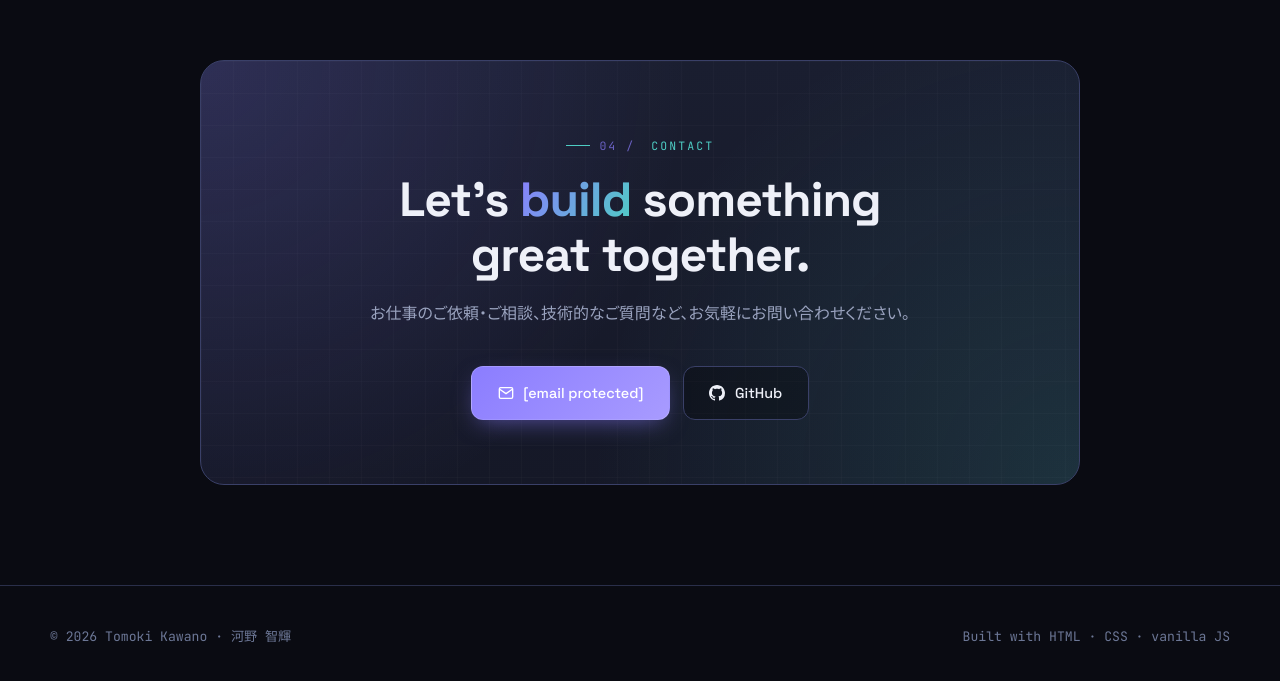
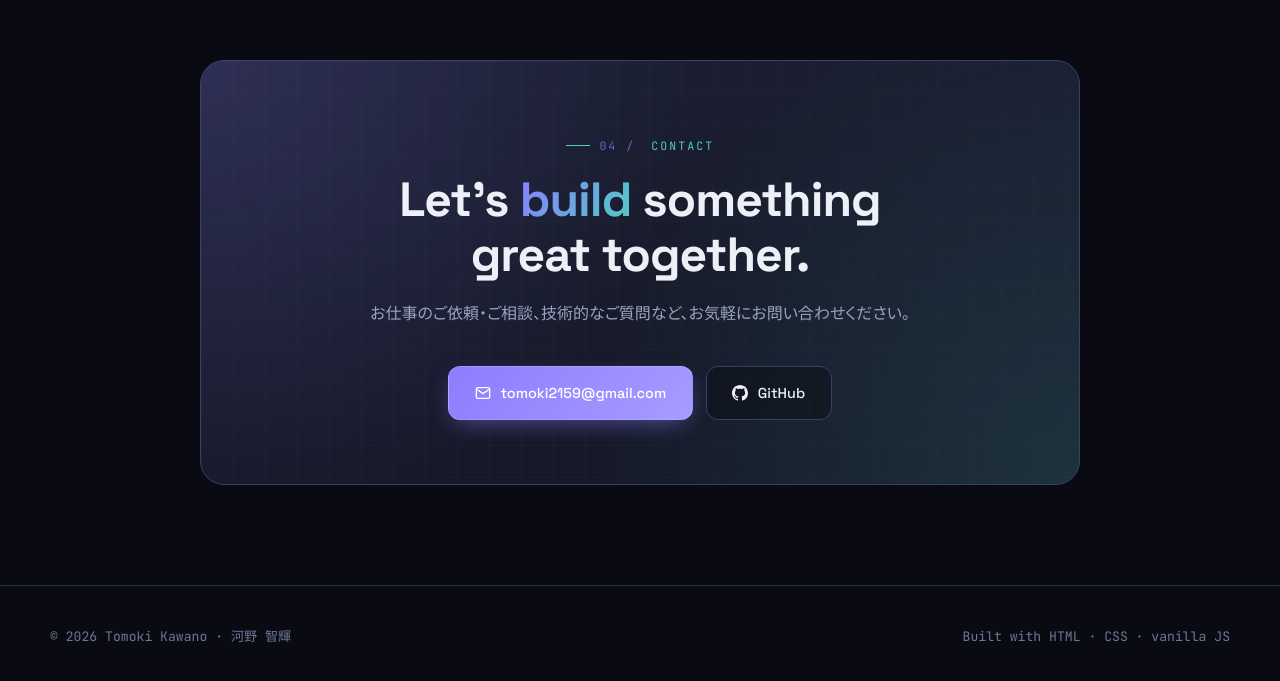
Before and after one commit to tomoki737/my_skills, a plain HTML site: page index.html in a window 1280 px wide. Shown: the part 5272-5953 px from the top of the page. Drawn offline with Linux system fonts and the light colour scheme.

Commit message:
Update email to tomoki2159@gmail.com
Co-Authored-By: Claude Sonnet 4.6 <noreply@anthropic.com>

```diff
--- a/index.html
+++ b/index.html
@@ -1386,9 +1386,9 @@ Vue.js と Laravel 11 を組み合わせた構成で、設計レビューやメ
           お仕事のご依頼・ご相談、技術的なご質問など、お気軽にお問い合わせください。
         </p>
         <div class="contact-links">
-          <a href="/cdn-cgi/l/email-protection#f2869d9f9d999bdc99c0c3c7cbb2959f939b9edc919d9f" class="contact-link primary">
+          <a href="mailto:tomoki2159@gmail.com" class="contact-link primary">
             <svg width="16" height="16" viewBox="0 0 24 24" fill="none" stroke="currentColor" stroke-width="2"><path d="M4 4h16c1.1 0 2 .9 2 2v12c0 1.1-.9 2-2 2H4c-1.1 0-2-.9-2-2V6c0-1.1.9-2 2-2z"/><polyline points="22,6 12,13 2,6"/></svg>
-            <span class="__cf_email__" data-cfemail="70041f1d1f1b195e1b4241454930171d11191c5e131f1d">[email&#160;protected]</span>
+            tomoki2159@gmail.com
           </a>
           <a href="https://github.com/tomoki737" target="_blank" rel="noopener" class="contact-link">
             <svg width="16" height="16" viewBox="0 0 24 24" fill="currentColor"><path d="M12 0C5.37 0 0 5.37 0 12c0 5.31 3.435 9.795 8.205 11.385.6.105.825-.255.825-.57 0-.285-.015-1.23-.015-2.235-3.015.555-3.795-.735-4.035-1.41-.135-.345-.72-1.41-1.23-1.695-.42-.225-1.02-.78-.015-.795.945-.015 1.62.87 1.845 1.23 1.08 1.815 2.805 1.305 3.495.99.105-.78.42-1.305.765-1.605-2.67-.3-5.46-1.335-5.46-5.925 0-1.305.465-2.385 1.23-3.225-.12-.3-.54-1.53.12-3.18 0 0 1.005-.315 3.3 1.23.96-.27 1.98-.405 3-.405s2.04.135 3 .405c2.295-1.56 3.3-1.23 3.3-1.23.66 1.65.24 2.88.12 3.18.765.84 1.23 1.905 1.23 3.225 0 4.605-2.805 5.625-5.475 5.925.435.375.81 1.095.81 2.22 0 1.605-.015 2.895-.015 3.3 0 .315.225.69.825.57A12.02 12.02 0 0024 12c0-6.63-5.37-12-12-12z"/></svg>
```
